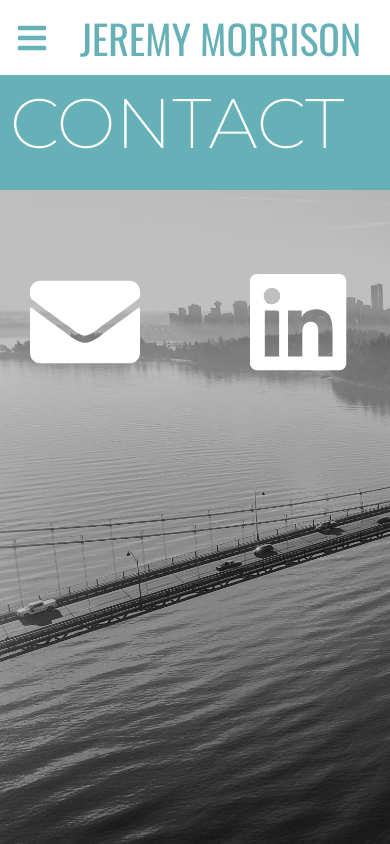
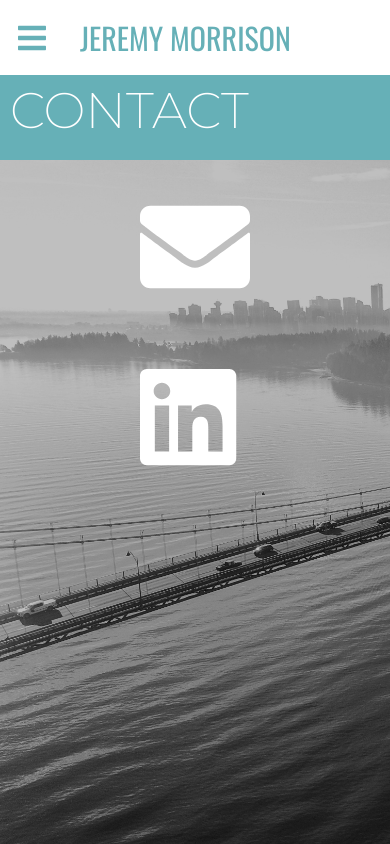
Before and after one commit to jemorriso/jeremymorrison.ca, a React (Create React App) app: page /contact in a window 390 px wide. Built offline with nearby package versions, Linux system fonts and the light colour scheme; a web font is replaced by a local one.

Commit message:
Make routes responsive based on defined small screen breakpoint

```diff
--- a/src/App.js
+++ b/src/App.js
@@ -92,6 +92,7 @@ class App extends React.Component {
       },
     ];
     this.sidebarBreakpoint = 850;
+    this.smallDeviceBreakpoint = 520;
 
     this.state = {
       windowWidth: 0,
@@ -183,6 +184,7 @@ class App extends React.Component {
               sidebarOpen={sidebarOpen}
               toggleSidebar={this.toggleSidebar}
               sidebarBreakpoint={this.sidebarBreakpoint}
+              smallDeviceBreakpoint={this.smallDeviceBreakpoint}
             />
             <RouteContainer
               hideSidebar={this.hideSidebar}
@@ -192,6 +194,7 @@ class App extends React.Component {
               contentHeight={contentHeight}
               handleRouteChange={this.handleRouteChange}
               sidebarBreakpoint={this.sidebarBreakpoint}
+              smallDeviceBreakpoint={this.smallDeviceBreakpoint}
             />
             {/* <Footer contentHeight={contentHeight} windowHeight={windowHeight} /> */}
           </Container>
--- a/src/components/Contact.js
+++ b/src/components/Contact.js
@@ -8,26 +8,37 @@ const Wrapper = styled.section`
   height: 100%;
 `;
 
-const FlexWrapper = styled.div`
-  height: 100%;
-  display: flex;
-  flex-direction: column;
-  /* justify-content: flex-start; */
-  justify-content: flex-end;
+const ContactSocials = styled(Socials)`
+  @media (max-width: ${(props) => props.smallDeviceBreakpoint}px) {
+    flex-direction: column;
+  }
+
+  & > a {
+    @media (max-width: ${(props) => props.smallDeviceBreakpoint}px) {
+      margin: 1rem;
+    }
+  }
 `;
-
 function Contact(props) {
-  const { socials } = props;
+  const { socials, smallDeviceBreakpoint } = props;
   return (
     <Wrapper>
-      <SectionHeader title="Contact" />
-      <Socials socials={socials} fontSize="11rem" />
+      <SectionHeader
+        title="Contact"
+        smallDeviceBreakpoint={smallDeviceBreakpoint}
+      />
+      <ContactSocials
+        socials={socials}
+        fontSize="11rem"
+        smallDeviceBreakpoint={smallDeviceBreakpoint}
+      />
     </Wrapper>
   );
 }
 
 Contact.propTypes = {
   socials: PropTypes.arrayOf(PropTypes.object).isRequired,
+  smallDeviceBreakpoint: PropTypes.number.isRequired,
 };
 
 export default Contact;
--- a/src/components/Landing.js
+++ b/src/components/Landing.js
@@ -1,5 +1,6 @@
 import React from 'react';
 import styled from 'styled-components';
+import PropTypes from 'prop-types';
 
 const Wrapper = styled.div`
   flex: 1 1 auto;
@@ -11,28 +12,38 @@ const Wrapper = styled.div`
 
 const IntroWrapper = styled.div`
   margin-top: 8%;
-`;
-
-const Intro = styled.header`
   font-family: var(--font-display-primary);
   font-size: 10rem;
   font-weight: 600;
   text-transform: uppercase;
+
+  @media (max-width: ${(props) => props.smallDeviceBreakpoint}px) {
+    margin-top: 0;
+    font-size: 5rem;
+  }
 `;
+
+const Intro = styled.header``;
 
 const Statement = styled.p`
   line-height: 1.7;
   font-size: 2rem;
+
+  @media (max-width: ${(props) => props.smallDeviceBreakpoint}px) {
+    line-height: initial;
+    font-size: initial;
+  }
 `;
 
 function Landing(props) {
+  const { smallDeviceBreakpoint } = props;
   return (
     <Wrapper>
-      <IntroWrapper>
+      <IntroWrapper smallDeviceBreakpoint={smallDeviceBreakpoint}>
         <Intro>Hi,</Intro>
         <Intro>I'm Jeremy.</Intro>
       </IntroWrapper>
-      <Statement>
+      <Statement smallDeviceBreakpoint={smallDeviceBreakpoint}>
         I'm a UVic Computer Science graduate experienced with working as part of
         an Agile team. I discovered web development through an online bootcamp,
         and that's been my passion since. I love learning and building -
@@ -44,4 +55,8 @@ function Landing(props) {
   );
 }
 
+Landing.propTypes = {
+  smallDeviceBreakpoint: PropTypes.number.isRequired,
+};
+
 export default Landing;
--- a/src/components/Portfolio.js
+++ b/src/components/Portfolio.js
@@ -61,10 +61,13 @@ class Portfolio extends React.Component {
   }
 
   render() {
-    const { sidebarBreakpoint } = this.props;
+    const { sidebarBreakpoint, smallDeviceBreakpoint } = this.props;
     return (
       <section>
-        <SectionHeader title="Portfolio" />
+        <SectionHeader
+          title="Portfolio"
+          smallDeviceBreakpoint={smallDeviceBreakpoint}
+        />
         <Grid sidebarBreakpoint={sidebarBreakpoint}>{this.renderItems()}</Grid>
         <Switch>
           <Route path="/portfolio/:portfolioDetail">
@@ -78,6 +81,7 @@ class Portfolio extends React.Component {
 
 Portfolio.propTypes = {
   sidebarBreakpoint: PropTypes.number.isRequired,
+  smallDeviceBreakpoint: PropTypes.number.isRequired,
 };
 
 export default Portfolio;
--- a/src/components/PortfolioItemDetail.js
+++ b/src/components/PortfolioItemDetail.js
@@ -1,11 +1,16 @@
 import React from 'react';
 import styled from 'styled-components';
+import PropTypes from 'prop-types';
 import SectionHeader from './SectionHeader';
 
 function PortfolioItemDetail(props) {
+  const { smallDeviceBreakpoint } = props;
   return (
     <section>
-      <SectionHeader title="Test" />
+      <SectionHeader
+        title="Test"
+        smallDeviceBreakpoint={smallDeviceBreakpoint}
+      />
       <p>
         Lorem ipsum dolor sit, amet consectetur adipisicing elit. Doloremque
         voluptates dolore maxime fugiat eveniet? Amet debitis veritatis
@@ -56,4 +61,8 @@ function PortfolioItemDetail(props) {
   );
 }
 
+PortfolioItemDetail.propTypes = {
+  smallDeviceBreakpoint: PropTypes.number.isRequired,
+};
+
 export default PortfolioItemDetail;
--- a/src/components/Resume.js
+++ b/src/components/Resume.js
@@ -1,5 +1,6 @@
 import React from 'react';
 import styled from 'styled-components';
+import PropTypes from 'prop-types';
 import SectionHeader from './SectionHeader';
 import Socials from './Socials';
 
@@ -8,6 +9,7 @@ const Wrapper = styled.section`
 `;
 
 function Resume(props) {
+  const { smallDeviceBreakpoint } = props;
   const resumeSocials = [
     {
       href: './docs/JeremyMorrisonResume.pdf',
@@ -16,10 +18,16 @@ function Resume(props) {
   ];
   return (
     <Wrapper>
-      <SectionHeader title="Resume" />
+      <SectionHeader
+        title="Resume"
+        smallDeviceBreakpoint={smallDeviceBreakpoint}
+      />
       <Socials socials={resumeSocials} fontSize="11rem" />
     </Wrapper>
   );
 }
 
+Resume.propTypes = {
+  smallDeviceBreakpoint: PropTypes.number.isRequired,
+};
 export default Resume;
--- a/src/components/RouteContainer.js
+++ b/src/components/RouteContainer.js
@@ -69,15 +69,16 @@ const Wrapper = styled.div`
   }
   section.route-section {
     position: absolute;
+    top: 0;
+    left: 0;
     /* min-height + flex: at least height of parent, but natural height beyond */
     /* flex-items can expand to take up entire flexbox this way  */
     /* 100vh not working properly, use percentage instead */
     min-height: 100%;
-    width: 100%;
-    top: 0;
-    left: 0;
     display: flex;
     flex-direction: column;
+
+    width: 100%;
   }
 `;
 
@@ -86,7 +87,13 @@ const TransitionWrapper = styled(TransitionGroup)`
 `;
 
 function RouteContainer(props) {
-  const { location, socials, handleRouteChange, sidebarBreakpoint } = props;
+  const {
+    location,
+    socials,
+    handleRouteChange,
+    sidebarBreakpoint,
+    smallDeviceBreakpoint,
+  } = props;
   const contactSocials = socials.slice(0, 2);
   return (
     <FlexWrapper>
@@ -103,19 +110,27 @@ function RouteContainer(props) {
               <Switch location={location}>
                 {/* TODO: clean up routing order */}
                 <Route path="/portfolio/:portfolioDetail">
-                  <PortfolioItemDetail />
+                  <PortfolioItemDetail
+                    smallDeviceBreakpoint={smallDeviceBreakpoint}
+                  />
                 </Route>
                 <Route path="/portfolio">
-                  <Portfolio sidebarBreakpoint={sidebarBreakpoint} />
+                  <Portfolio
+                    sidebarBreakpoint={sidebarBreakpoint}
+                    smallDeviceBreakpoint={smallDeviceBreakpoint}
+                  />
                 </Route>
                 <Route path="/resume">
-                  <Resume />
+                  <Resume smallDeviceBreakpoint={smallDeviceBreakpoint} />
                 </Route>
                 <Route path="/contact">
-                  <Contact socials={contactSocials} />
+                  <Contact
+                    socials={contactSocials}
+                    smallDeviceBreakpoint={smallDeviceBreakpoint}
+                  />
                 </Route>
                 <Route path="/">
-                  <Landing />
+                  <Landing smallDeviceBreakpoint={smallDeviceBreakpoint} />
                 </Route>
               </Switch>
             </section>
@@ -132,6 +147,7 @@ RouteContainer.propTypes = {
   socials: PropTypes.arrayOf(PropTypes.object).isRequired,
   handleRouteChange: PropTypes.func.isRequired,
   sidebarBreakpoint: PropTypes.number.isRequired,
+  smallDeviceBreakpoint: PropTypes.number.isRequired,
 };
 
 export default withRouter(RouteContainer);
--- a/src/components/SectionHeader.js
+++ b/src/components/SectionHeader.js
@@ -2,8 +2,8 @@ import React from 'react';
 import styled from 'styled-components';
 import PropTypes from 'prop-types';
 
-const Header = styled.header`
-  min-height: 11rem;
+const Wrapper = styled.header`
+  height: 11rem;
   background-color: var(--color-secondary);
   color: white;
   font-family: var(--font-display-primary);
@@ -12,15 +12,23 @@ const Header = styled.header`
   text-transform: uppercase;
   padding-top: 0.5rem;
   padding-left: 1rem;
+
+  @media (max-width: ${(props) => props.smallDeviceBreakpoint}px) {
+    height: 8rem;
+    font-size: 5rem;
+  }
 `;
 
 function SectionHeader(props) {
-  const { title } = props;
-  return <Header>{title}</Header>;
+  const { title, smallDeviceBreakpoint } = props;
+  return (
+    <Wrapper smallDeviceBreakpoint={smallDeviceBreakpoint}>{title}</Wrapper>
+  );
 }
 
 SectionHeader.propTypes = {
   title: PropTypes.string.isRequired,
+  smallDeviceBreakpoint: PropTypes.number.isRequired,
 };
 
 export default SectionHeader;
--- a/src/components/Topbar.js
+++ b/src/components/Topbar.js
@@ -24,10 +24,14 @@ const Wrapper = styled.div`
 
 const TopbarBrand = styled(Brand)`
   margin: 0;
+
+  @media (max-width: ${(props) => props.smallDeviceBreakpoint}px) {
+    font-size: 3rem;
+  }
 `;
 
 function Topbar(props) {
-  const { toggleSidebar, sidebarBreakpoint } = props;
+  const { toggleSidebar, sidebarBreakpoint, smallDeviceBreakpoint } = props;
   return (
     <Wrapper id="topbar" sidebarBreakpoint={sidebarBreakpoint}>
       {/* wrap icon with div because click handler not being triggered on Icon for some reason */}
@@ -36,7 +40,7 @@ function Topbar(props) {
         <Icon as="button" href="" icon={['fas', 'bars']} fontSize="2em" />
       </div>
       <Link to="/">
-        <TopbarBrand />
+        <TopbarBrand smallDeviceBreakpoint={smallDeviceBreakpoint} />
       </Link>
     </Wrapper>
   );
@@ -45,6 +49,7 @@ function Topbar(props) {
 Topbar.propTypes = {
   toggleSidebar: PropTypes.func.isRequired,
   sidebarBreakpoint: PropTypes.number.isRequired,
+  smallDeviceBreakpoint: PropTypes.number.isRequired,
 };
 
 export default Topbar;
```
